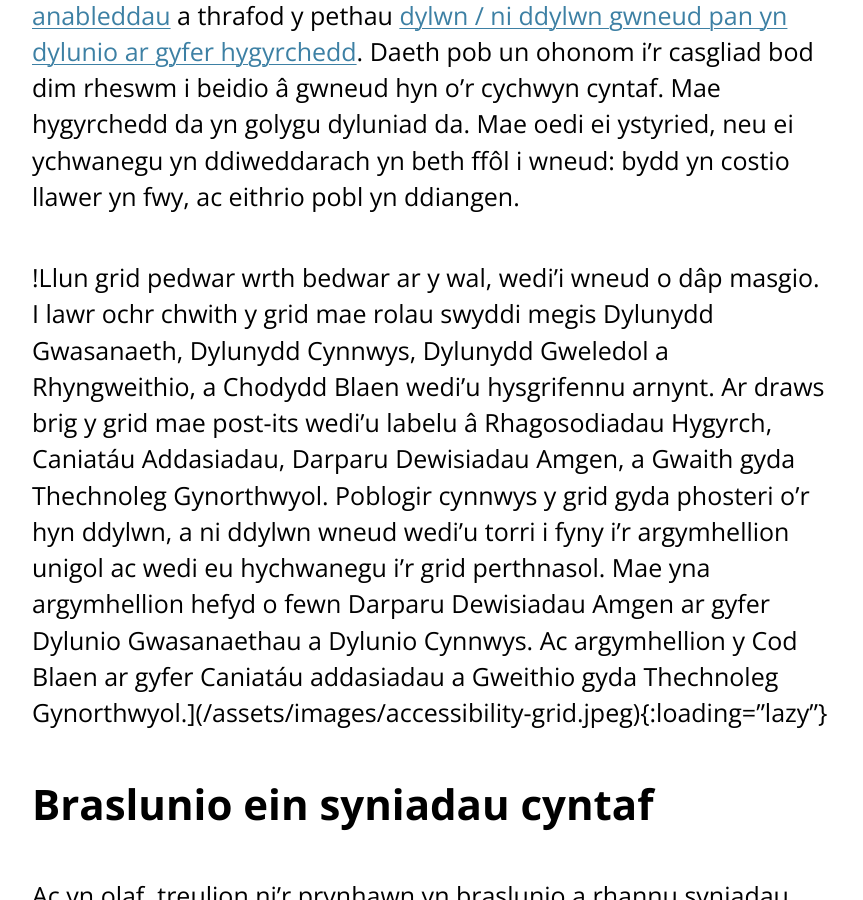
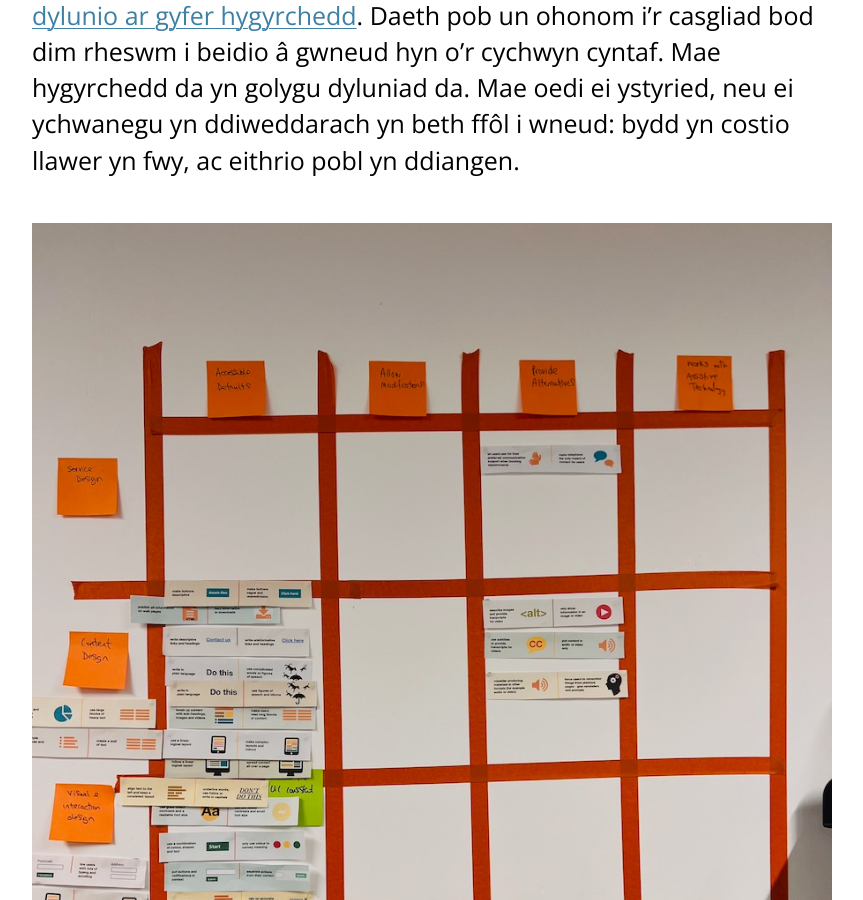
Before and after one commit to learnbymakingwales/learnbymakingwales.github.io, a Jekyll site: the page built from cy/updates/_posts/2022-12-02-wythnos-wyth.md, in a window 1280 px wide and 900 px high, scrolled down 6570 px. Shown: the whole window, without its empty margins (208-1071 px from the left). Built offline with Jekyll 4.4.1, drawn with Linux system fonts in a browser that asks for light colours; some of the changed text lies outside the part shown.

Commit message:
Add image grid to welsh version of weeknotes

```diff
--- a/cy/updates/_posts/2022-12-02-wythnos-wyth.md
+++ b/cy/updates/_posts/2022-12-02-wythnos-wyth.md
@@ -35,7 +35,7 @@ Fe wnaethon ni ddewis 3 ardal sy’n achosi rhywfaint o ddryswch i ddefnyddwyr g
 
 ## Adeiladu hygyrchedd o'r cychwyn cyntaf
 
-Ein hail westai oedd [Alistair Duggin]([https://twitter.com/dugboticus](https://alistairduggin.com), ag arweiniodd hygyrchedd ar gyfer Gwasanaeth Digidol Llywodraeth y DU, yn ogystal â’i waith gydag Apple a’r BBC yn y gorffennol. Roeddem wedi gofyn iddo ein helpu i adeiladu empathi gyda defnyddwyr sydd â nam ar eu golwg, clyw, symudedd neu’n wybyddol.
+Ein hail westai oedd [Alistair Duggin](https://alistairduggin.com), ag arweiniodd hygyrchedd ar gyfer Gwasanaeth Digidol Llywodraeth y DU, yn ogystal â’i waith gydag Apple a’r BBC yn y gorffennol. Roeddem wedi gofyn iddo ein helpu i adeiladu empathi gyda defnyddwyr sydd â nam ar eu golwg, clyw, symudedd neu’n wybyddol.
 
 ![Llun o Alistair Duggin yn sticio beth ddylwn wneud a beth ddylwn beidio â gwneud ynglŷn â hygyrchedd ar y wal. Mae e'n gwenu.](/assets/images/alistair-duggin-smiling.jpeg){:loading="lazy"}
 
@@ -47,14 +47,18 @@ Wel, roedd treulio bore llawn yn meddwl ac efelychu anghenion hygyrchedd gwahano
 
 Gwnaethom ymarfer o gwmpas [personas pobl sydd â namau neu anableddau](https://www.gov.uk/government/publications/understanding-disabilities-and-impairments-user-profiles) a thrafod y pethau [dylwn / ni ddylwn gwneud pan yn dylunio ar gyfer hygyrchedd](https://accessibility.blog.gov.uk/2016/09/02/dos-and-donts-on-designing-for-accessibility/). Daeth pob un ohonom i'r casgliad bod dim rheswm i beidio â gwneud hyn o'r cychwyn cyntaf. Mae hygyrchedd da yn golygu dyluniad da. Mae oedi ei ystyried, neu ei ychwanegu yn ddiweddarach yn beth ffôl i wneud: bydd yn costio llawer yn fwy, ac eithrio pobl yn ddiangen.
 
-!Llun grid pedwar wrth bedwar ar y wal, wedi'i wneud o dâp masgio. I lawr ochr chwith y grid mae rolau swyddi megis Dylunydd Gwasanaeth, Dylunydd Cynnwys, Dylunydd Gweledol a Rhyngweithio, a Chodydd Blaen wedi’u hysgrifennu arnynt.  Ar draws brig y grid mae post-its wedi’u labelu â Rhagosodiadau Hygyrch, Caniatáu Addasiadau, Darparu Dewisiadau Amgen, a Gwaith gyda Thechnoleg Gynorthwyol. Poblogir cynnwys y grid gyda phosteri o’r hyn ddylwn, a ni ddylwn wneud wedi’u torri i fyny i'r argymhellion unigol ac wedi eu hychwanegu i'r grid perthnasol. Mae yna argymhellion hefyd o fewn Darparu Dewisiadau Amgen ar gyfer Dylunio Gwasanaethau a Dylunio Cynnwys. Ac argymhellion y Cod Blaen ar gyfer Caniatáu addasiadau a Gweithio gyda Thechnoleg Gynorthwyol.](/assets/images/accessibility-grid.jpeg){:loading="lazy"}
+![Llun grid pedwar wrth bedwar ar y wal, wedi'i wneud o dâp masgio. I lawr ochr chwith y grid mae rolau swyddi megis Dylunydd Gwasanaeth, Dylunydd Cynnwys, Dylunydd Gweledol a Rhyngweithio, a Chodydd Blaen wedi’u hysgrifennu arnynt.  Ar draws brig y grid mae post-its wedi’u labelu â Rhagosodiadau Hygyrch, Caniatáu Addasiadau, Darparu Dewisiadau Amgen, a Gwaith gyda Thechnoleg Gynorthwyol. Poblogir cynnwys y grid gyda phosteri o’r hyn ddylwn, a ni ddylwn wneud wedi’u torri i fyny i'r argymhellion unigol ac wedi eu hychwanegu i'r grid perthnasol. Mae yna argymhellion hefyd o fewn Darparu Dewisiadau Amgen ar gyfer Dylunio Gwasanaethau a Dylunio Cynnwys. Ac argymhellion y Cod Blaen ar gyfer Caniatáu addasiadau a Gweithio gyda Thechnoleg Gynorthwyol.](/assets/images/accessibility-grid.jpeg){:loading="lazy"}
 
 ## Braslunio ein syniadau cyntaf
 Ac yn olaf, treulion ni'r prynhawn yn braslunio a rhannu syniadau. Gwnaeth y grŵp mwynhau, ac roedd hi’n ffordd wych o ddatgelu cymhelliant pawb tuag at greu pethau a datrys problemau.
 
-![Braslun 1 of 4](/assets/images/sketch1.jpeg){:loading="lazy"} ![Braslun 2 o4](/assets/images/sketch2.jpeg){:loading="lazy"} ![Braslun 3 o 4](/assets/images/sketch3.jpeg){:loading="lazy"} ![Braslun 4 o 4](/assets/images/sketch4.jpeg){:loading="lazy"}
-
-CAPTION: Brasluniau wedi’u gwneud â llaw ar bapur A3, wedi'u tynnu'n gyflym iawn i'n helpu i ddal syniadau posib i'w prototeipio. Gwnaeth pawb yr ymarfer hwn ac yna trafodwyd beth oedden ni'n feddwl.
+<figure class="app-multi-image">
+  <img src="/assets/images/sketch1.jpeg" alt="Braslun 1 o 4" loading="lazy">
+  <img src="/assets/images/sketch-lucinda.jpg" alt="Braslun 2 o 4" loading="lazy">
+  <img src="/assets/images/sketch3.jpeg" alt="Braslun 3 o 4" loading="lazy">
+  <img src="/assets/images/sketch4.jpeg" alt="Braslun 4 o 4" loading="lazy">
+  <figcaption class="app-multi-image__caption">Brasluniau wedi’u gwneud â llaw ar bapur A3, wedi'u tynnu'n gyflym iawn i'n helpu i ddal syniadau posib i'w prototeipio. Gwnaeth pawb yr ymarfer hwn ac yna trafodwyd beth oedden ni'n feddwl.</figcaption>
+</figure>
 
 Ymunodd Richard ac Alistair â ni yn y prynhawn i gynnig adborth ar y syniadau cychwynnol. Roedd yn ddefnyddiol iawn i gael y wybodaeth yma  gan arbenigwyr yn eu maes.
 
```
